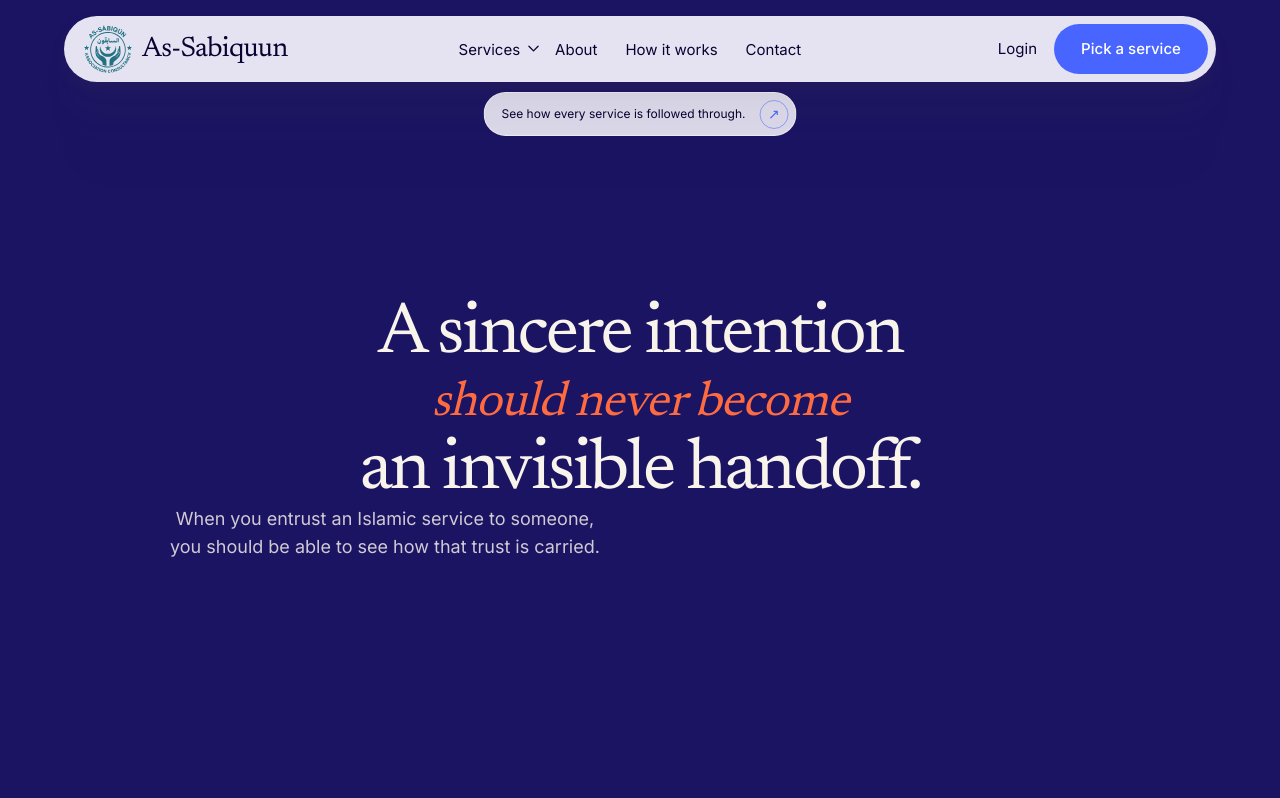
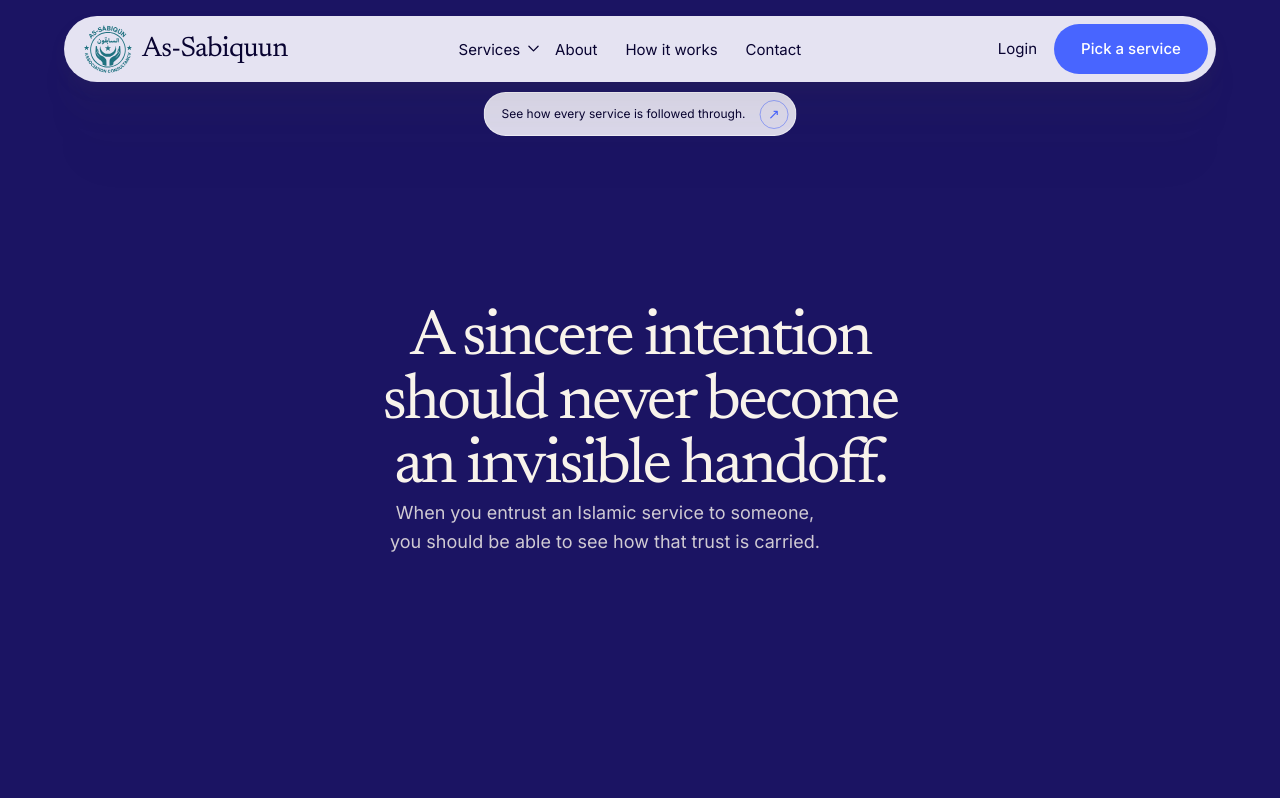
Before and after one commit to as-sabiqun/as-sabiquun, a Next.js app: page /about in a window 1280 px wide. Shown: the top 798 px of the page. Built offline with nearby package versions, Linux system fonts and the light colour scheme.

Commit message:
Revert "Strengthen About hero typography"
This reverts commit e4332ac1631c37fb96e209ca9a551a52dd223bd1.

```diff
--- a/src/app/(marketing)/about/about.module.css
+++ b/src/app/(marketing)/about/about.module.css
@@ -64,39 +64,19 @@
 .heroCopy {
   position: relative;
   z-index: 2;
-  width: min(1120px, 100%);
+  width: min(680px, 100%);
   text-align: center;
 }
 
 .hero h1 {
-  display: flex;
-  max-width: none;
-  flex-direction: column;
-  align-items: center;
-  gap: .08em;
+  max-width: 630px;
   margin: 0 auto;
+  text-wrap: balance;
   font-family: var(--font-editorial), Georgia, "Times New Roman", serif;
-  font-size: clamp(64px, 5.4vw, 96px);
+  font-size: 48px;
   font-weight: 400;
-  letter-spacing: -.04em;
-  line-height: .92;
-}
-
-.heroStatement {
-  display: block;
-  color: #f8f3eb;
-  white-space: nowrap;
-}
-
-.heroBridge {
-  display: block;
-  margin: .12em 0 .08em;
-  color: #ff6b40;
-  font-size: .68em;
-  font-style: italic;
-  letter-spacing: -.02em;
-  line-height: 1;
-  white-space: nowrap;
+  letter-spacing: -.045em;
+  line-height: 1.1;
 }
 
 .heroSupport {
@@ -753,9 +733,9 @@
   }
 
   .hero h1 {
-    max-width: none;
-    font-size: clamp(72px, 5.4vw, 96px);
-    line-height: .92;
+    max-width: 680px;
+    font-size: 64px;
+    line-height: 1;
   }
 
   .announcement {
@@ -800,7 +780,8 @@
   }
 
   .hero h1 {
-    font-size: clamp(48px, 7.5vw, 64px);
+    max-width: 650px;
+    font-size: 42px;
   }
 
   .heroSupport {
@@ -990,17 +971,8 @@
 
   .hero h1 {
     max-width: 335px;
-    font-size: clamp(42px, 12vw, 48px);
-    line-height: .96;
-  }
-
-  .heroStatement {
-    max-width: 335px;
-    white-space: normal;
-  }
-
-  .heroBridge {
-    font-size: .68em;
+    font-size: 32px;
+    line-height: 1.1;
   }
 
   .heroSupport {
--- a/src/app/(marketing)/about/page.tsx
+++ b/src/app/(marketing)/about/page.tsx
@@ -71,11 +71,7 @@ export default function AboutPage() {
         </Link>
         <section className={styles.hero} aria-labelledby="about-hero-title">
           <div className={styles.heroCopy}>
-            <h1 id="about-hero-title">
-              <span className={styles.heroStatement}>A sincere intention</span>
-              <span className={styles.heroBridge}>should never become</span>
-              <span className={styles.heroStatement}>an invisible handoff.</span>
-            </h1>
+            <h1 id="about-hero-title">A sincere intention should never become an invisible handoff.</h1>
             <p className={styles.heroSupport}>When you entrust an Islamic service to someone, you should be able to see how that trust is carried.</p>
           </div>
         </section>
```
